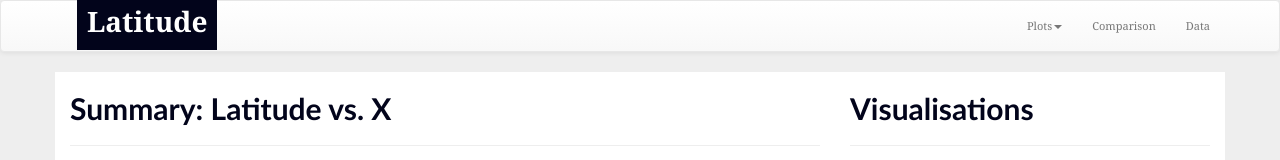
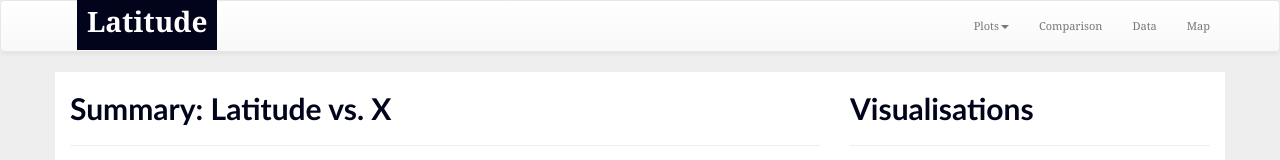
Before and after one commit to Amina-H1/Team-Coral, a plain HTML site: page index.html in a window 1280 px wide. Shown: the top 160 px of the page. Drawn offline with nearby package versions, Linux system fonts and the light colour scheme.

Commit message:
Update index.html

```diff
--- a/index.html
+++ b/index.html
@@ -32,6 +32,7 @@
                 </li>
                 <li><a href="comparison.html"> Comparison</a></li>
                 <li><a href="data.html"> Data</a></li>
+                <li><a href="new_m.html"> Map</a></li>
             </div>
         </div>
     </nav>
```
